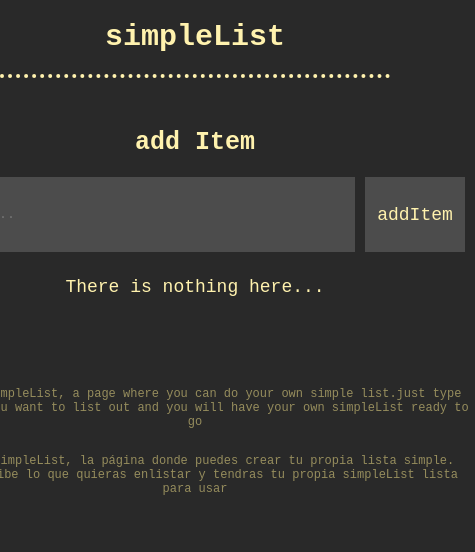
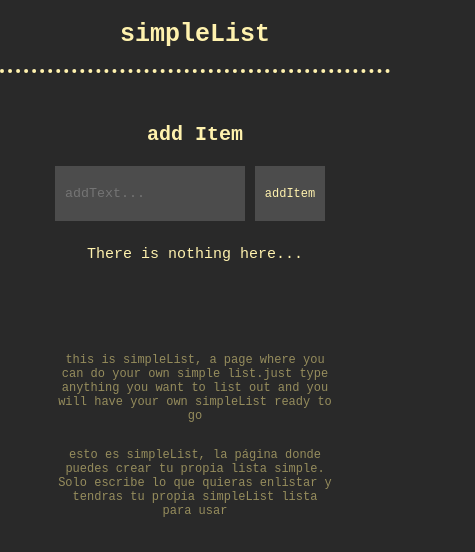
Before and after one commit to SantiBascal/BascalCorrea-simpleList, a plain HTML site: page index.html in a window 390 px wide. Shown: the whole page, 475 px wide, since content can reach past the window. Drawn offline with Linux system fonts and the light colour scheme.

Commit message:
agregando resolucion mobile

```diff
--- a/style.css
+++ b/style.css
@@ -1,6 +1,8 @@
 *{
     margin: 0;
 }
+
+
 
 body{
     font-family: monospace;
@@ -115,6 +117,7 @@ input{
     display: flex;
     align-items: center;
     justify-content: space-between;
+    text-overflow: initial;
 }
 
 .list ul li p{
@@ -141,3 +144,55 @@ input{
     margin: 25px 0;
     text-align: center;
 }
+
+
+@media(max-width: 425px){
+    header #titulo h1{
+        font-size: 25px;
+    }
+
+    #container1 h2{
+        font-size: 20px;
+    }
+
+
+    input{
+        width: 170px;
+        padding: 15px 10px;
+    }
+
+    .btnAdd{
+        font-size: 12px;
+        width: 70px;
+        height: 55px;
+
+    }
+
+    #container2{
+        font-size: 15px;
+    }
+
+    .noText{
+        font-size: 15px;
+    }
+
+    .list ul{
+        padding: 0;
+    }
+
+    .list ul li{
+        width: 260px;
+        padding: 10px;
+    }
+
+    .list ul li p{
+        max-width: 100px;
+    }
+
+    .tutorial{
+        font-size: 12px;
+        margin: 50px 0;
+        width: 280px;
+        color: #968D5D;
+    }
+}
```
